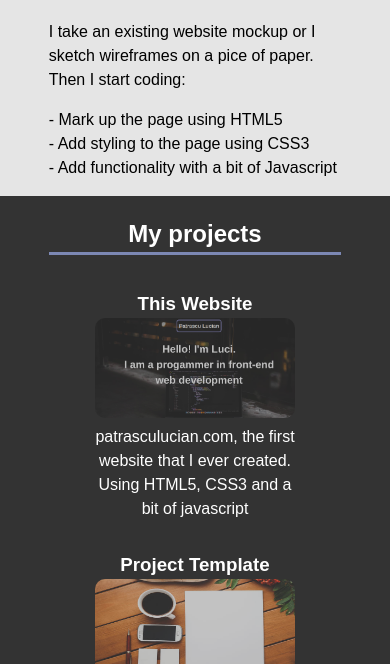
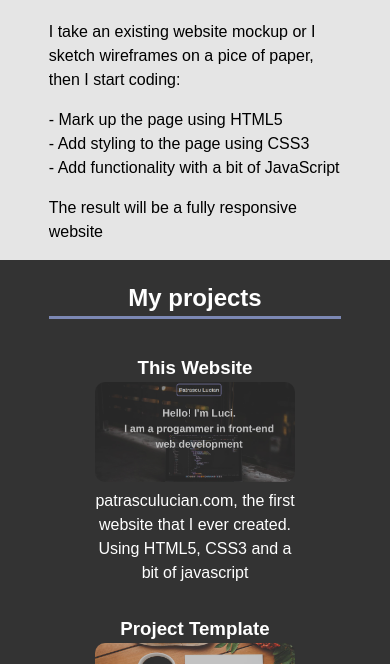
Before and after one commit to Patrascu-Lucian/MyWebsite, a plain HTML site: page index.html in a window 390 px wide. Shown: the part 1028-1692 px from the top of the page. Drawn offline with Linux system fonts and the light colour scheme.

Commit message:
Updated expertise section 	- also made the text from the hero page smaller for mobile devices
	modified:   index.html
	modified:   style.css

```diff
--- a/index.html
+++ b/index.html
@@ -50,12 +50,13 @@
         <img src="img/css3.png" alt="html5 icon">
         <img src="img/js.png" alt="html5 icon">
 
-        <p>I take an existing website mockup or I sketch wireframes on a pice of paper. Then I start coding:</p>
+        <p>I take an existing website mockup or I sketch wireframes on a pice of paper, then I start coding:</p>
         <ul>
           <li>- Mark up the page using HTML5</li>
           <li>- Add styling to the page using CSS3</li>
-          <li>- Add functionality with a bit of Javascript</li>
+          <li>- Add functionality with a bit of JavaScript</li>
         </ul>
+        <p>The result will be a fully responsive website</p>
       </div>
     </section>
 
--- a/style.css
+++ b/style.css
@@ -43,6 +43,7 @@ background: #111;
 
 header h1 {
   color: #fff;
+  font-size: 150%;
 }
 #see-more{
   bottom: 2.5%;
@@ -153,6 +154,10 @@ footer {
     z-index: 0;
   }
 
+  header h1 {
+    font-size: 200%;
+  }
+
   header:after {
     content: "";
     background: url("img/header.jpg");
```
